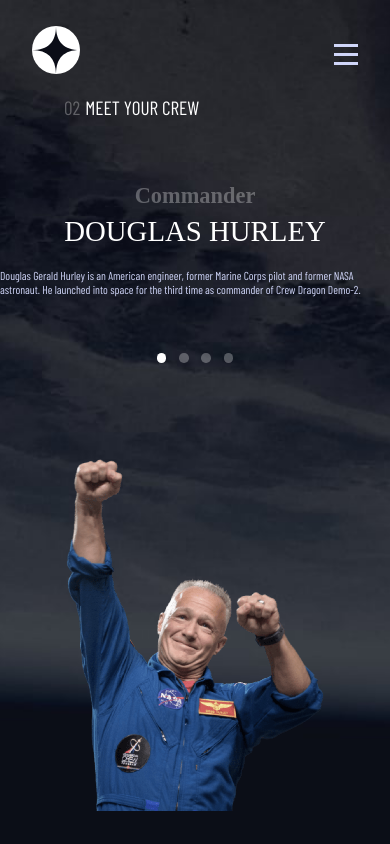
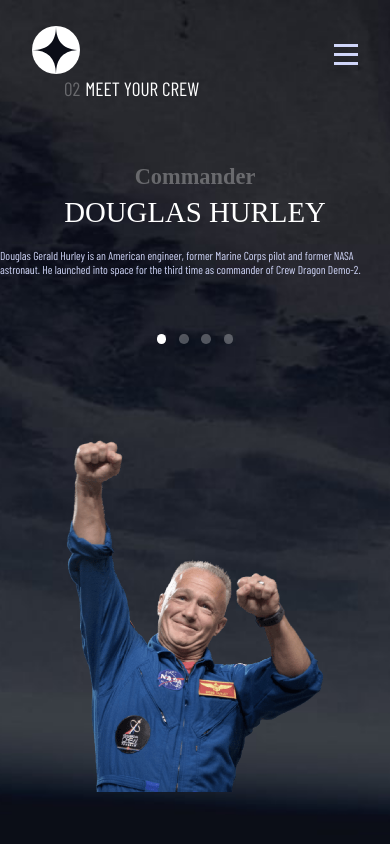
Before and after one commit to Hamza056/space-tourism-multipages, a React (Create React App) app: page /crew in a window 390 px wide. Shown: the top 844 px of the page. Built offline with nearby package versions, Linux system fonts and the light colour scheme; a web font is replaced by a local one.

Commit message:
secon commit

```diff
--- a/src/pages/Crew/Crew.module.css
+++ b/src/pages/Crew/Crew.module.css
@@ -7,14 +7,8 @@
   color: #fff;
 }
 
-@media screen and (max-width: 700px) {
-  .bg {
-    height: 120vh;
-  }
-}
-
 .bg h1 {
-  padding-top: 15rem;
+  padding-top: 12rem;
   padding-inline: 10rem;
   text-transform: uppercase;
   font-family: "Barlow Condensed", sans-serif;
--- a/src/pages/Crew/Crew.module.scss
+++ b/src/pages/Crew/Crew.module.scss
@@ -5,11 +5,11 @@
   padding-bottom: 55rem;
   width: 100%;
   color: #fff;
-  @media screen and (max-width: 700px) {
-    height: 120vh;
-  }
+  // @media screen and (max-width: 700px) {
+  //   height: 120vh;
+  // }
   h1 {
-    padding-top: 15rem;
+    padding-top: 12rem;
     padding-inline: 10rem;
     text-transform: uppercase;
     font-family: "Barlow Condensed", sans-serif;
--- a/src/pages/Destination/Destination.module.css
+++ b/src/pages/Destination/Destination.module.css
@@ -21,7 +21,7 @@
 }
 
 .Maindes section {
-  padding-top: 18rem;
+  padding-top: 12rem;
   padding-inline: 10rem;
 }
 
--- a/src/pages/Destination/Destination.module.scss
+++ b/src/pages/Destination/Destination.module.scss
@@ -16,7 +16,7 @@
 
   }
   section {
-    padding-top: 18rem;
+    padding-top: 12rem;
     padding-inline: 10rem;
     h1 {
       margin-bottom: 5rem;
--- a/src/pages/Technology/Technology.module.css
+++ b/src/pages/Technology/Technology.module.css
@@ -38,7 +38,7 @@
   -ms-grid-columns: 1fr 2.5fr 1.5fr;
       grid-template-columns: 1fr 2.5fr 1.5fr;
   grid-gap: 3rem;
-  padding-top: 18rem;
+  padding-top: 8rem;
   -webkit-box-align: center;
       -ms-flex-align: center;
           align-items: center;
--- a/src/pages/Technology/Technology.module.scss
+++ b/src/pages/Technology/Technology.module.scss
@@ -25,7 +25,7 @@
     display: grid;
     grid-template-columns: 1fr 2.5fr 1.5fr;
     grid-gap: 3rem;
-    padding-top: 18rem;
+    padding-top: 8rem;
     align-items: center;
     @media screen and (max-width: 800px) {
       margin-top: 10rem;
```
Also changed, not shown: 2 other files (tests, documents, lock files or other folders).
